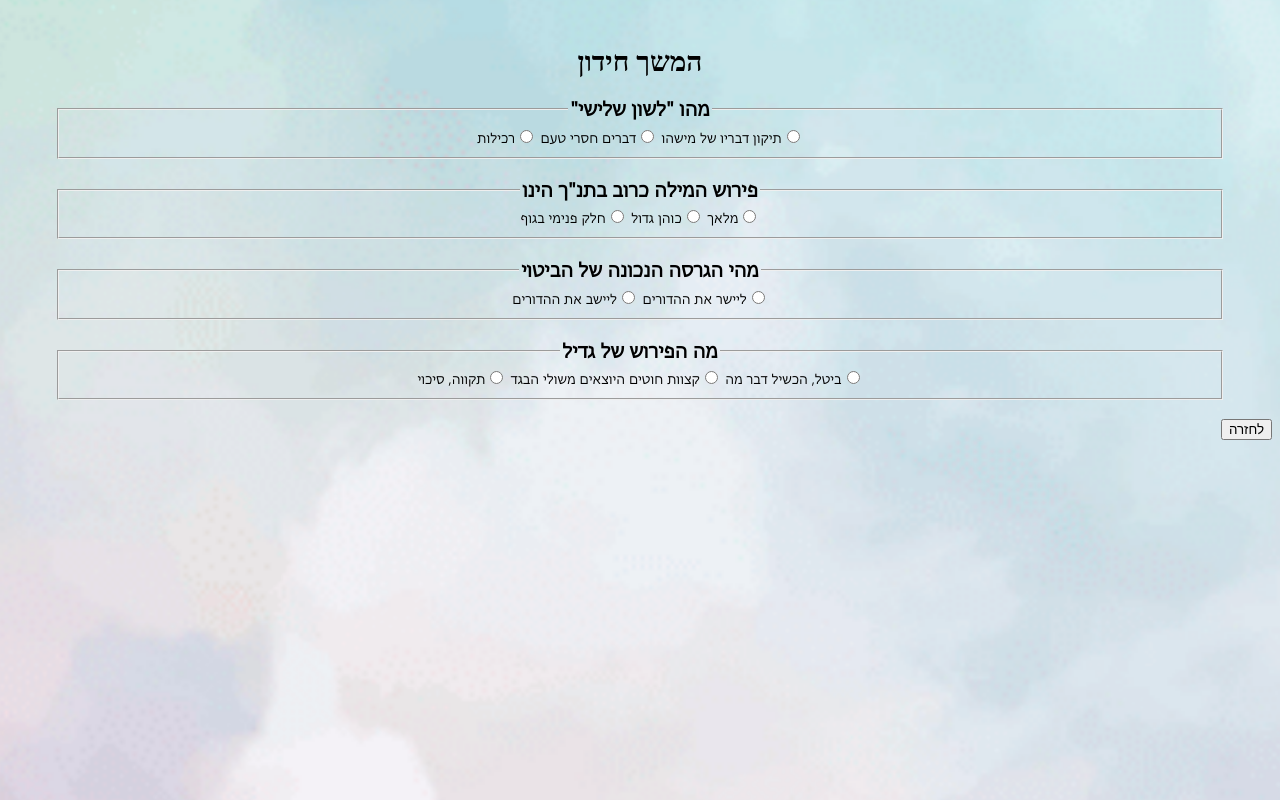
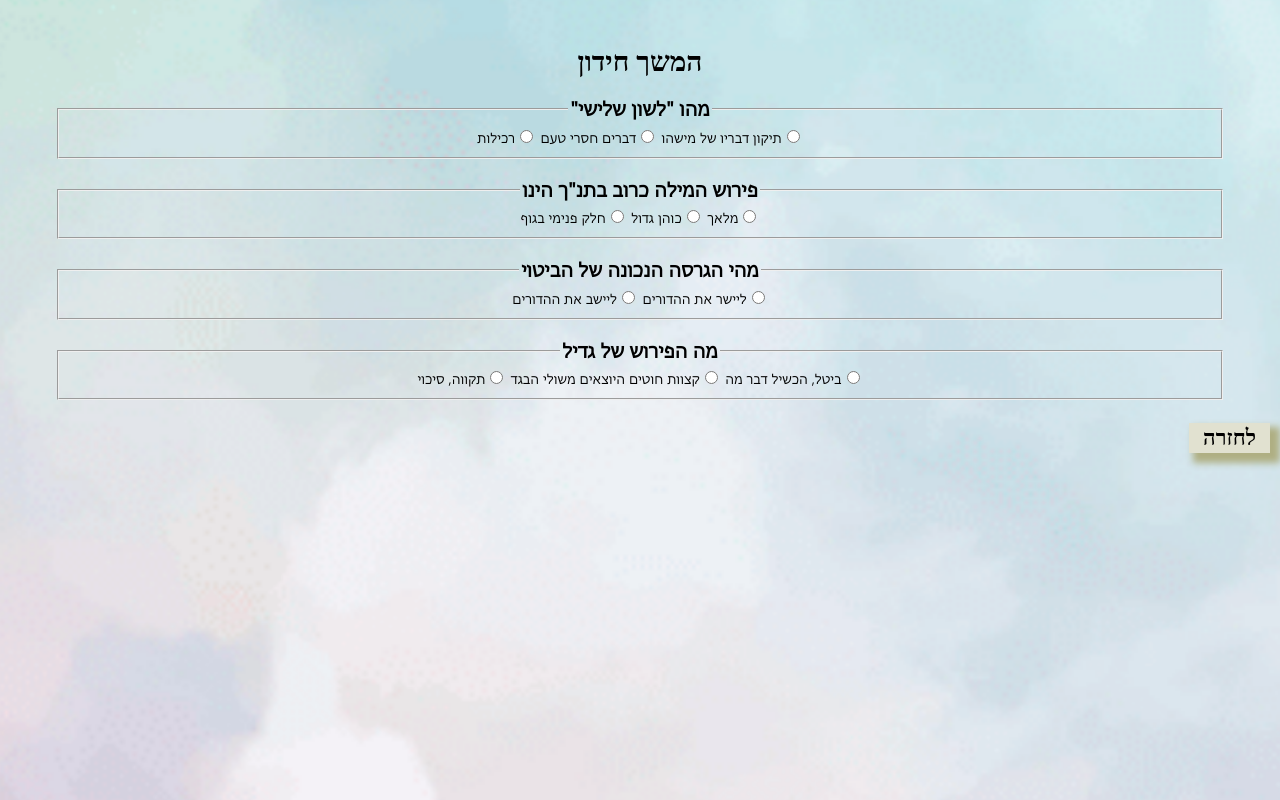
Before and after one commit to roni2222/WordQuiz, a plain HTML site: page secondPage.html in a window 1280 px wide. Drawn offline with nearby package versions, Linux system fonts and the light colour scheme; a web font is replaced by a local one.

Commit message:
Add files via upload

```diff
--- a/secondPage.html
+++ b/secondPage.html
@@ -78,6 +78,30 @@
             font-weight: bold;
         }
 
+        /*לאחר שנבחר כפתור משנה את הצבע ללבן- לא משנה אם זה נכון או לא נכון*/
+        .ui-icon-background, .ui-state-active .ui-icon-background {
+            border: #f2f2f2;
+        }
+
+        /*כפתור*/
+        .button {
+            background-color: #e1e1d0;
+            border: none;
+            color: black;
+            padding: 2px 14px;
+            text-align: center;
+            text-decoration: none;
+            display: inline-block;
+            font-family: 'Felix007 Medium Regular';
+            font-weight: bold;
+            font-size: 22px;
+            margin: 4px 2px;
+            cursor: pointer;
+            box-shadow: 7px 7px 7px 3px #afaf83;
+            /*position: fixed;
+            bottom: 0;*/
+        }
+
     </style>
 
     <script>
@@ -133,14 +157,14 @@
         <div class="Answer Answer2" style="display: inline;"><input type="radio" class="radios radios2" name="radio_quetion2" value="WrongAnswer">כוהן גדול</div>
         <div class="Answer Answer2" style="display: inline;"><input type="radio" class="radios radios2" name="radio_quetion2" value="WrongAnswer">חלק פנימי בגוף</div>
     </fieldset>
-    <br />
+    <br/>
 
     <fieldset style="text-align: center; width: 90%; margin-right: auto; margin-left: auto; direction: rtl;">
         <legend style="font-size:20px; font-weight:bold; font-family:Gisha;">מהי הגרסה הנכונה של הביטוי</legend>
         <div class="Answer Answer3" style="display: inline;"><input type="radio" class="radios radios3" name="radio_quetion3" value="RightAnswer">ליישר את ההדורים</div>
         <div class="Answer Answer3" style="display: inline;"><input type="radio" class="radios radios3" name="radio_quetion3" value="WrongAnswer">ליישב את ההדורים</div>
     </fieldset>
-    <br />
+    <br/>
 
     <fieldset style="text-align: center; width: 90%; margin-right: auto; margin-left: auto; direction: rtl;">
         <legend style="font-size:20px; font-weight:bold; font-family:Gisha;">מה הפירוש של גדיל</legend>
@@ -149,7 +173,7 @@
         <div class="Answer Answer4" style="display: inline;"><input type="radio" class="radios radios4" name="radio_quetion4" value="WrongAnswer">תקווה, סיכוי</div>
     </fieldset>
 
-    <br />
+    <br/>
     <button class="button" onclick="location.href='index.html'" style="float:right;">לחזרה</button>
 </body>
 </html>
```
